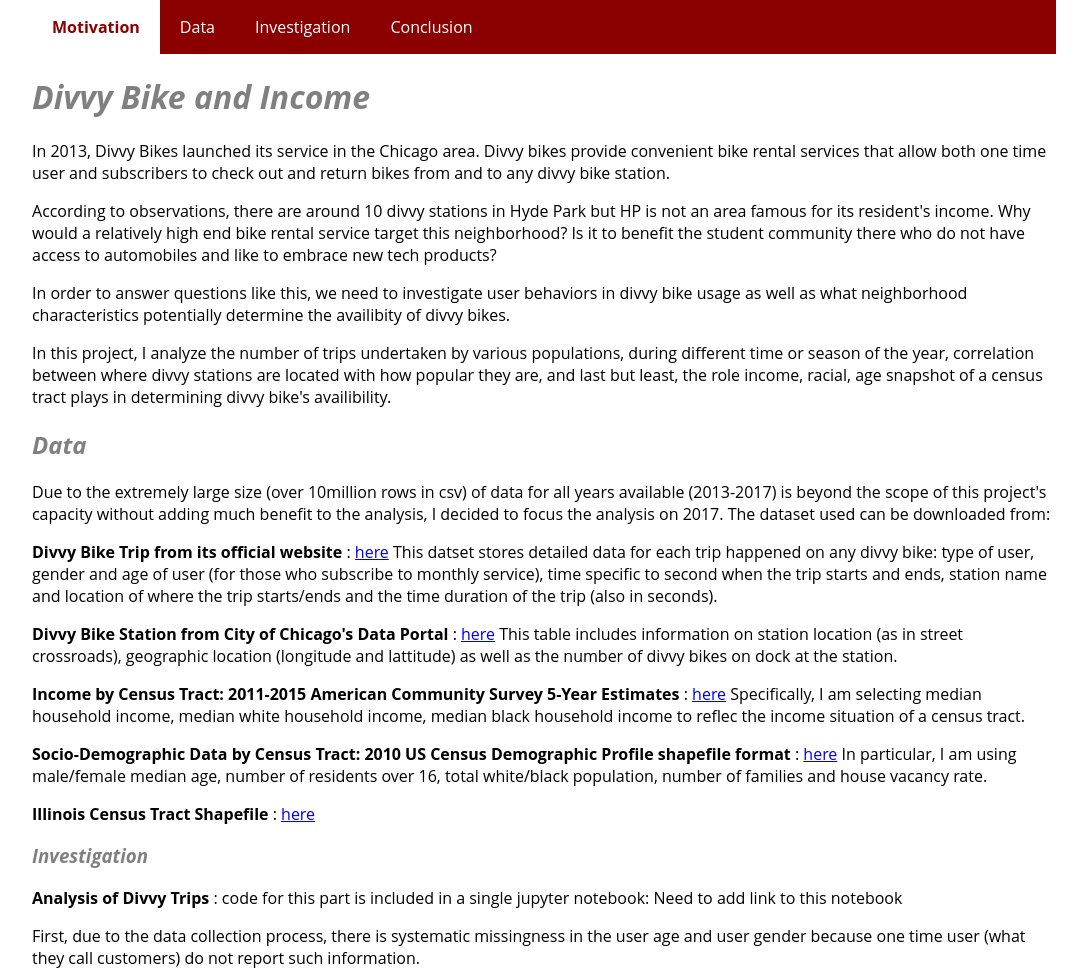
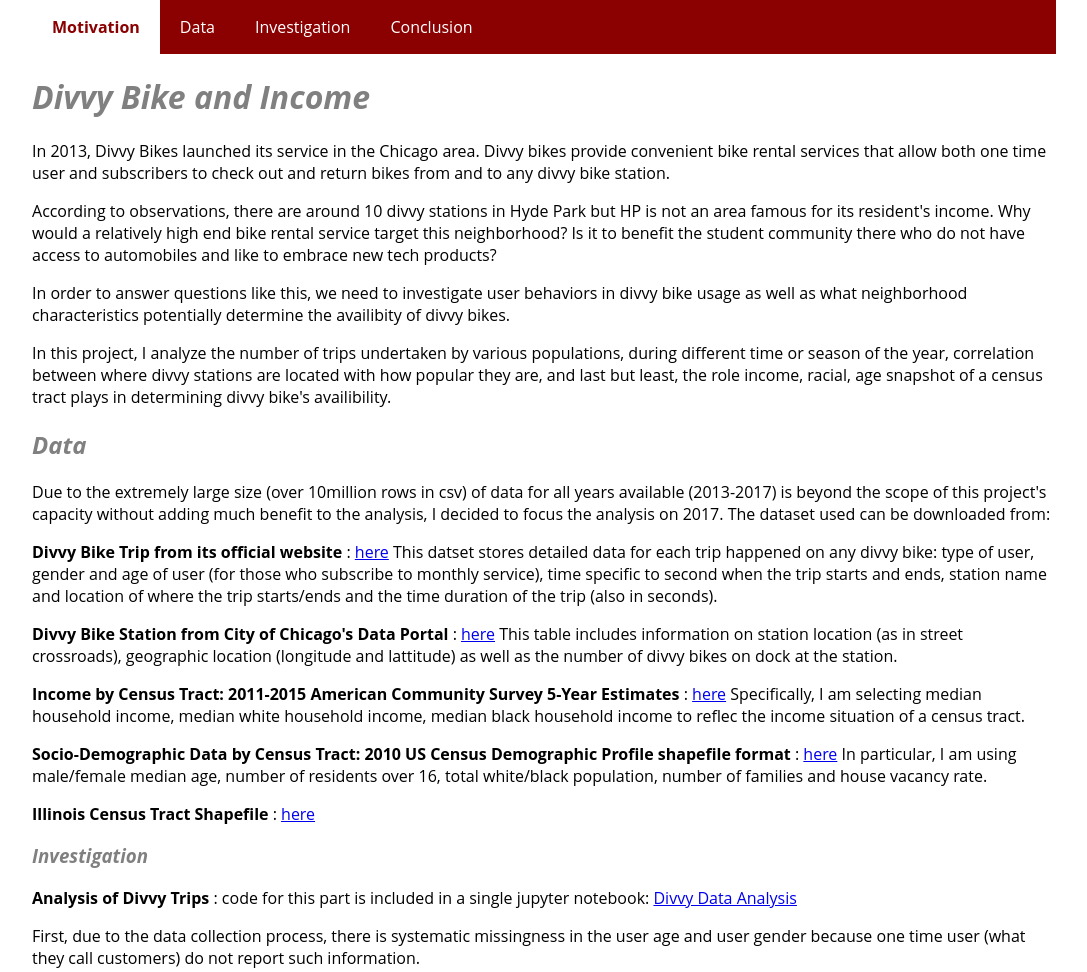
Before and after one commit to shuhan-zhou/shuhan-zhou.github.io, a plain HTML site: page divvy_bike_project.html in a window 1280 px wide. Shown: the top 972 px of the page, without its empty margins (96-1183 px from the left). Drawn offline with Linux system fonts and the light colour scheme.

Commit message:
test link

```diff
--- a/divvy_bike_project.html
+++ b/divvy_bike_project.html
@@ -184,7 +184,7 @@ In particular, I am using male/female  median age, number of residents over 16,
 
 
 <p>
-<strong> Analysis of Divvy Trips </strong> : code for this part is included in a single jupyter notebook: Need to add link to this notebook
+<strong> Analysis of Divvy Trips </strong> : code for this part is included in a single jupyter notebook: <a href= "file:////Users/shuhan_zhou/Documents/Github/divvy_new/Divvy Data Analysis.ipynb"> Divvy Data Analysis</a>
 </p>
 
 <p>
```
